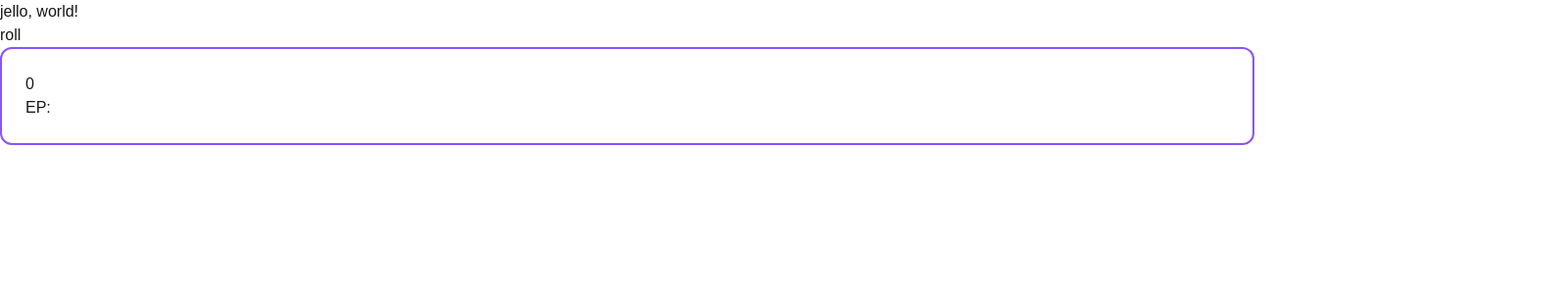
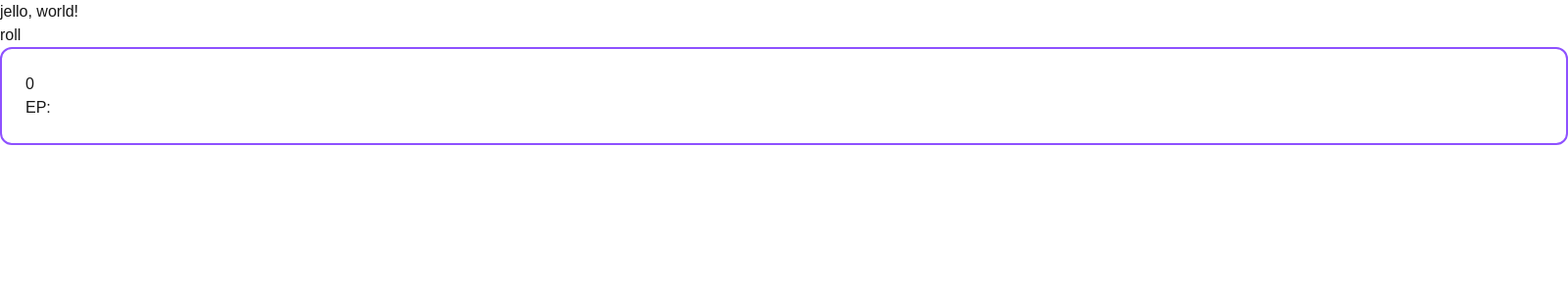
Before and after one commit to 5Stygian/bamon-rng, a Next.js app: page / in a window 1280 px wide. Shown: the top 300 px of the page at 98% size, 1600 px wide, since content can reach past the window. Built offline with nearby package versions, Linux system fonts and the light colour scheme.

Commit message:
Update numberDisplay.tsx

```diff
--- a/src/app/components/numberDisplay.tsx
+++ b/src/app/components/numberDisplay.tsx
@@ -1,6 +1,6 @@
 export default function NumberDisplay() {
   return (
-    <div id="NumberDisplayOuter" className="max-w-400 justify-center items-center p-6 border-2 border-violet-500 rounded-xl">
+    <div id="NumberDisplayOuter" className="min-w-400 justify-center items-center p-6 border-2 border-violet-500 rounded-xl">
       <div id="NumberDisplay">0</div>
       <div id="AttributeDisplay" />
       <div>
```
